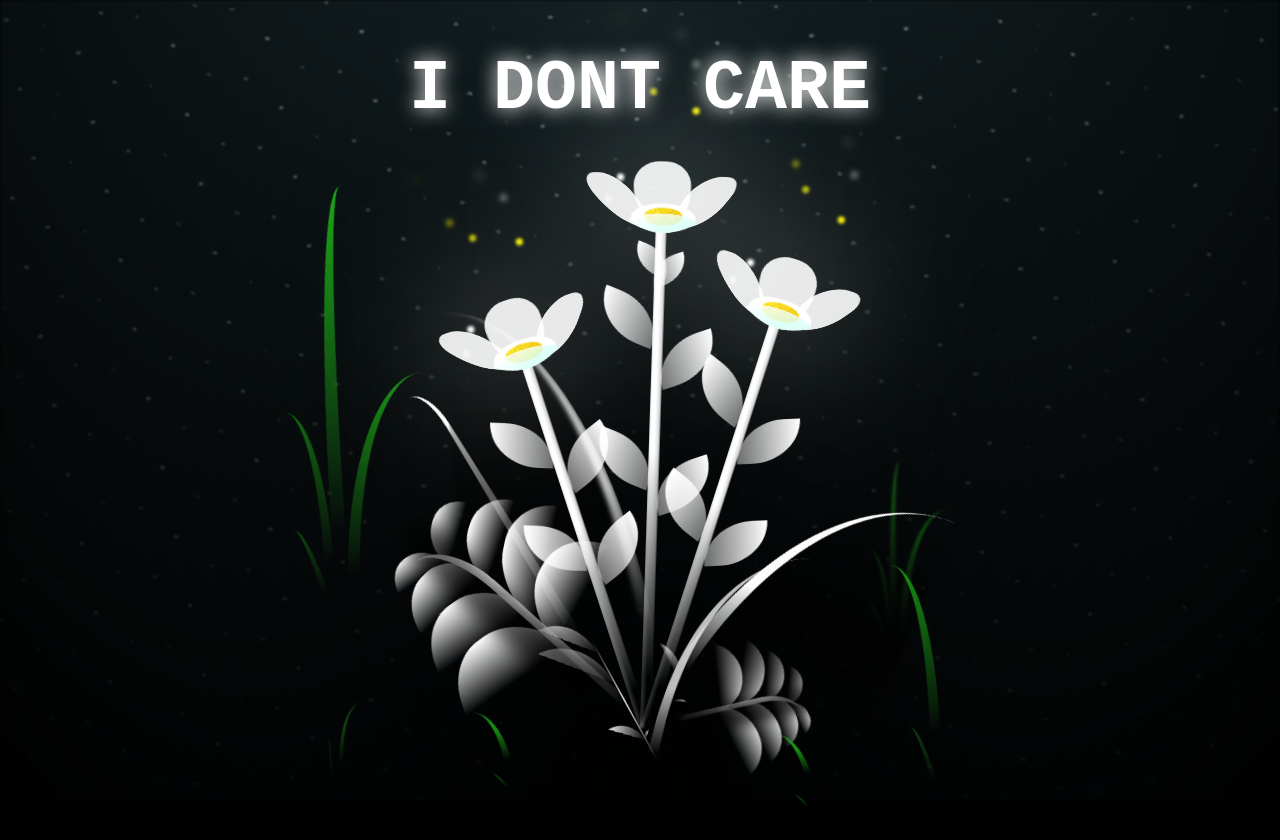
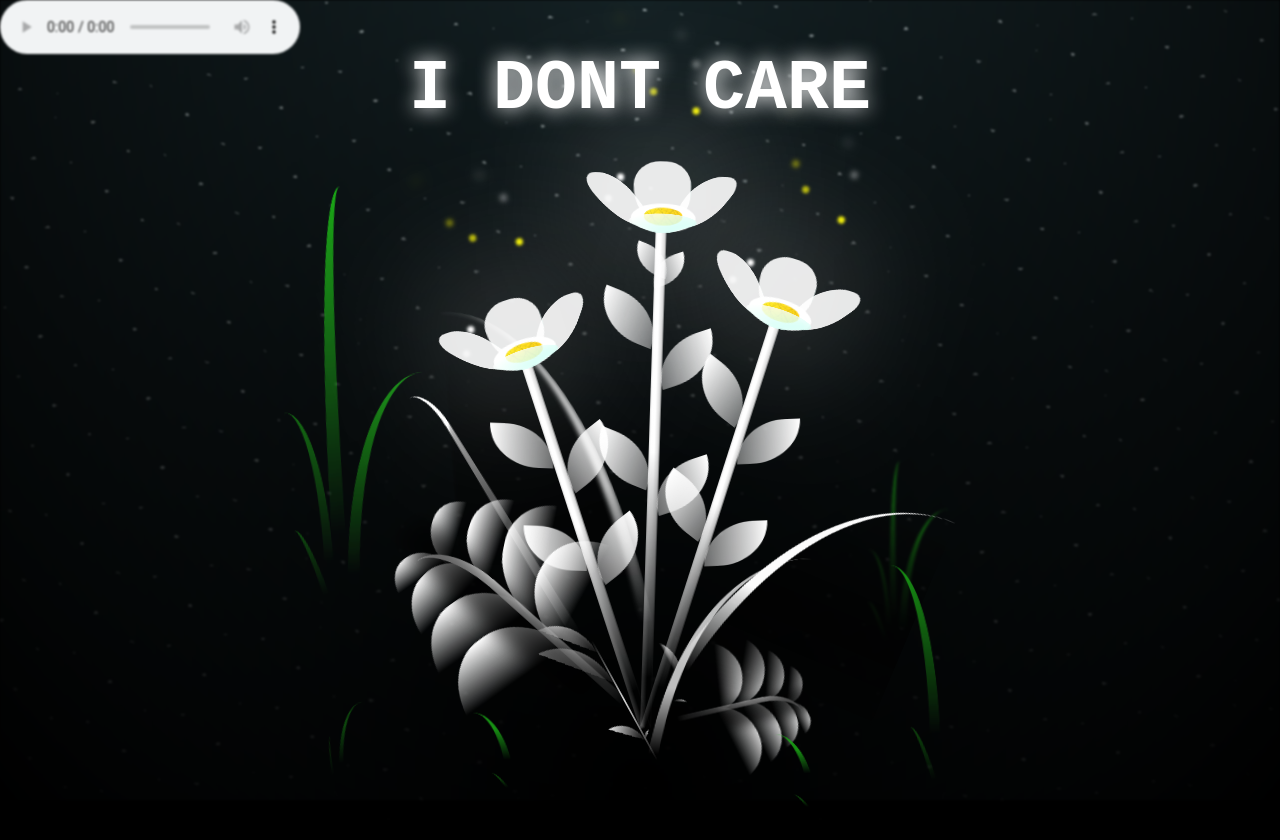
Before and after one commit to mraynarr/flowers, a plain HTML site: page flower.html in a window 1280 px wide. Drawn offline with Linux system fonts and the light colour scheme.

Commit message:
Update flower.html

```diff
--- a/flower.html
+++ b/flower.html
@@ -13,8 +13,11 @@
 </head>
 
 <body class="not-loaded">
+
   <!-- Background -->
-  <div class="night"></div>
+  <div class="night">
+    <audio src="audio/wheniwasurman.mp3" controls autoplay></audio>
+  </div>
 
   <!-- Flower -->
   <div class="flowers">
```
